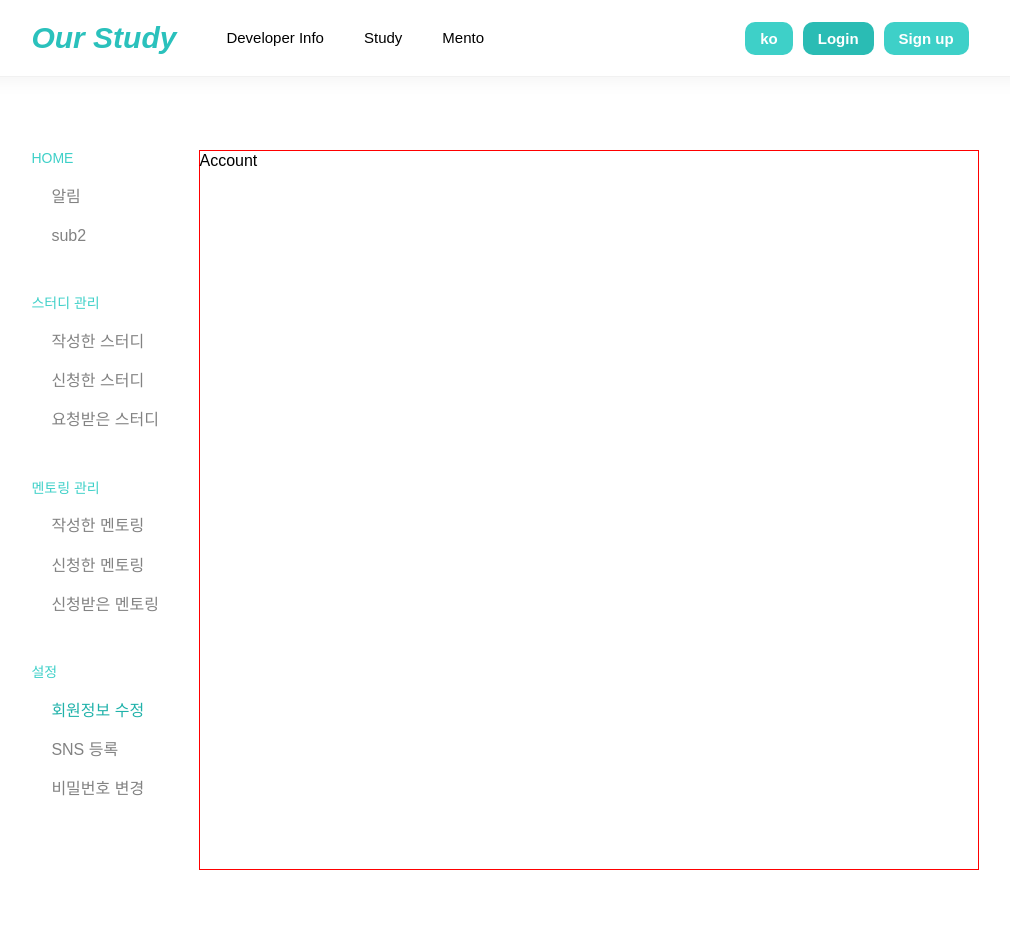
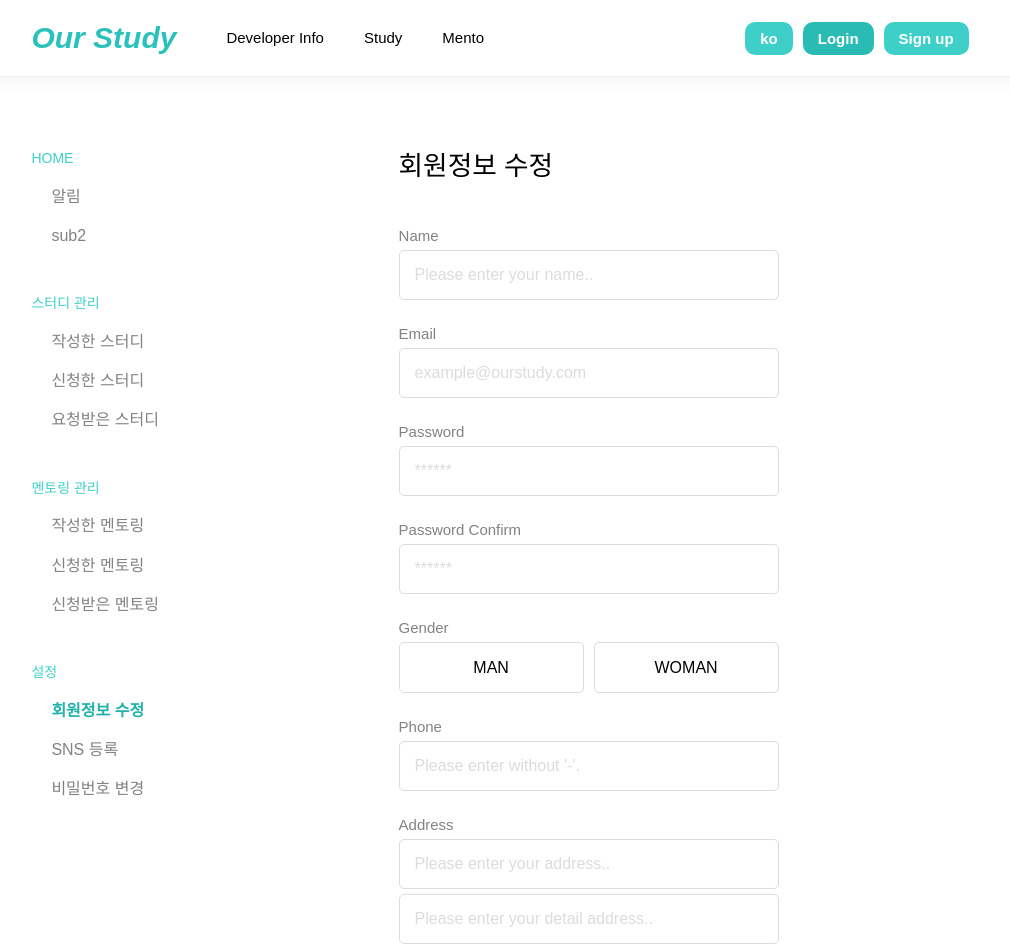
Before and after one commit to sangsang-6914/our-study, a React (Create React App) app: page /mypage/account in a window 1280 px wide. Shown: the top 947 px of the page, without its empty margins (135-1145 px from the left). Built offline with nearby package versions, Linux system fonts and the light colour scheme.

Commit message:
SNS등록, 회원정보 수정 화면 추가, 사용자 정보입력 페이지 component 분리 진행중

```diff
--- a/src/pages/mypage/MyPage.tsx
+++ b/src/pages/mypage/MyPage.tsx
@@ -31,6 +31,7 @@
 const NavSubTitle = styled.div<{curLink?: string, selectLink?: string}>`
   font-size: 16px;
   color: ${props => props.curLink === props.selectLink ? props.theme.mint.deepDarker : '#828282' };
+  font-weight: ${props => props.curLink === props.selectLink ? 'bold' : 'normal' };
   margin: 10px 20px;
   cursor: pointer;
   &:hover {
@@ -40,8 +41,6 @@
 
 const MypageComponent = styled.div`
   width: 70vw;
-  height: 90vh;
-  border: 1px solid red;
 `
 
 function MyPage () {
@@ -79,7 +78,7 @@
               <NavSubTitle curLink='sns-register' selectLink={selectLink}>SNS 등록</NavSubTitle>
             </Link>
             <Link to="change-pwd" onClick={() => changeLink('change-pwd')}>
-              <NavSubTitle curLink='change-pw' selectLink={selectLink}>비밀번호 변경</NavSubTitle>
+              <NavSubTitle curLink='change-pwd' selectLink={selectLink}>비밀번호 변경</NavSubTitle>
             </Link>
           </NavForm>
         </MypageNav>
--- a/src/pages/mypage/account/Account.tsx
+++ b/src/pages/mypage/account/Account.tsx
@@ -1,6 +1,124 @@
+import { FormError, InputForm, LoginJoinBtn } from "@styles/common.style";
+import { GenderBtn, GenderForm, JoinForm, SubTitle } from "@styles/join.style";
+import { MypageCompTitle } from "@styles/mypage.style"
+import { useForm } from "react-hook-form";
+import { useTranslation } from "react-i18next";
+import styled from "styled-components"
+
+const AccountWrapper = styled.div`
+  max-width: 380px;
+  margin: 0 auto;
+  display: flex;
+  flex-direction: column;
+`
+
 function Account () {
+  const {register, handleSubmit, formState: {errors}, getValues} = useForm()
+  const {t} = useTranslation()
+  const onValid = () => {
+
+  }
   return (
-    <div>Account</div>
+    <AccountWrapper>
+      <MypageCompTitle>회원정보 수정</MypageCompTitle>
+      <JoinForm onSubmit={handleSubmit(onValid)}>
+        <SubTitle>{t('join.subtitle.name')}</SubTitle>
+        <InputForm
+          type="text"
+          {...register('userName', {
+            required: `${t('join.validate.required')}`,
+          })}
+          placeholder={t('join.placeholder.name')}
+        />
+        <FormError>{errors?.userName?.message}</FormError>
+
+        <SubTitle>{t('join.subtitle.email')}</SubTitle>
+        <InputForm
+          {...register('email', {
+            required: `${t('join.validate.required')}`,
+            pattern: {
+              value: /^[0-9a-zA-Z]([-_.]?[0-9a-zA-Z])*@[0-9a-zA-Z]([-_.]?[0-9a-zA-Z])*.[a-zA-Z]{2,3}$/i,
+              message: `${t('join.validate.email')}`
+            }
+          })}
+          placeholder={t('join.placeholder.email')}
+        />
+        <FormError>{errors?.email?.message}</FormError>
+
+        <SubTitle>{t('join.subtitle.password')}</SubTitle>
+        <InputForm
+          {...register('password', {
+            required: `${t('join.validate.required')}`,
+            pattern: {
+              value: /^(?=.*[A-Za-z])(?=.*\d)(?=.*[@$!%*#?&])[A-Za-z\d@$!%*#?&]{8,}$/i,
+              message: '비밀번호는 8자이상 입력하고, 영문, 숫자, 특수문자를 포함해야 합니다.'
+            },
+          })}
+          type="password"
+          placeholder="******"
+        />
+        <FormError>{errors?.password?.message}</FormError>
+
+        <SubTitle>{t('join.subtitle.checkPassword')}</SubTitle>
+        <InputForm
+          {...register('passwordCheck', {
+            required: true,
+            validate: {
+              matchesPreviousPassword: (val) => {
+                const {password} = getValues();
+                return val === password || `${t('join.validate.passwordCheck')}`
+              }
+            }
+          })}
+          type="password"
+          placeholder="******"
+        />
+        <FormError>{errors?.passwordCheck?.message}</FormError>
+
+        <SubTitle>{t('join.subtitle.gender')}</SubTitle>
+        <GenderForm>
+          <GenderBtn>
+            {t('join.button.man')}
+          </GenderBtn>
+          <GenderBtn>
+            {t('join.button.woman')}
+          </GenderBtn>
+        </GenderForm>
+        <SubTitle>{t('join.subtitle.phone')}</SubTitle>
+        <InputForm
+          {...register('mobile', {
+            required: `${t('join.validate.required')}`,
+            pattern: {
+              // value: /^\d{3}-\d{3,4}-\d{4}$/,
+              value: /^\d{10,11}$/,
+              message: `${t('join.validate.mobile')}`
+            }
+          })}
+          placeholder={t('join.placeholder.mobile')}
+        />
+        <FormError>{errors?.mobile?.message}</FormError>
+
+        <SubTitle>{t('join.subtitle.address')}</SubTitle>
+        <InputForm
+          {...register('address')}
+          placeholder={t('join.placeholder.address')}
+          style={{marginBottom: '5px'}}
+          readOnly
+        />
+        <InputForm
+          {...register('addressDetail')}
+          placeholder={t('join.placeholder.addressDetail')}
+          style={{marginBottom: '5px'}}
+        />
+        <InputForm
+          {...register('postNum')}
+          placeholder={t('join.placeholder.postNum')}
+          style={{width: '50%'}}
+          readOnly
+        />
+        <LoginJoinBtn>{t('join.button.signup')}</LoginJoinBtn>
+      </JoinForm>
+    </AccountWrapper>
   )
 }
 
--- a/src/styles/join.style.ts
+++ b/src/styles/join.style.ts
@@ -26,7 +26,7 @@
   grid-template-columns: repeat(2, 1fr);
 `;
 
-const GenderBtn = styled.div<{ click: boolean }>`
+const GenderBtn = styled.div<{ click?: boolean }>`
   text-align: center;
   padding: 15px;
   font-size: 16px;
--- /dev/null
+++ b/src/styles/mypage.style.ts
@@ -0,0 +1,8 @@
+import styled from "styled-components"
+
+const MypageCompTitle = styled.div`
+  font-size: 20pt;
+  margin-bottom: 20px;
+`
+
+export { MypageCompTitle }
```
Also changed, not shown: src/pages/mypage/sns/SNSRegister.tsx (+34 -1 lines).
